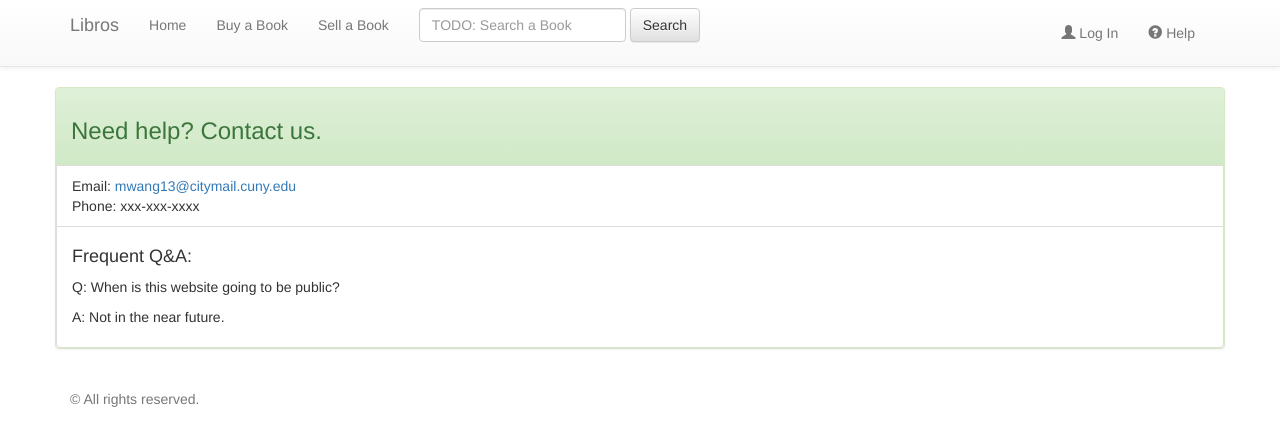
After one commit to Github-Minghui/CSC322-BookMarket, a PHP site: page /help.php in a window 1280 px wide. The commit adds this page. Shown: the top 446 px of the page. Run offline with PHP 8.4, Linux system fonts and the light colour scheme; some libraries are stand-ins or nearby versions.

Commit message:
added help page, and several sign in form on error reporting page

```diff
--- /dev/null
+++ b/help.php
@@ -0,0 +1,11 @@
+<?php
+include 'core/init.php';
+include 'includes/overall/header.php';
+?>
+<!-- Content of page -->
+<div class="panel panel-success">    <!-- Start of Recommandations -->
+	<?php include 'includes/widgets/help.php';	?>
+
+</div>
+
+<?php include 'includes/overall/footer.php';?>
--- a/includes/head.php
+++ b/includes/head.php
@@ -13,7 +13,7 @@
 
 
     <script type="text/javascript" src="angular.min.js"></script>
-    <script type="text/javascript" src="app.js"></script>
+    <script type="text/javascript" src="js/app.js"></script>
     <script src="https://ajax.googleapis.com/ajax/libs/jquery/1.11.1/jquery.min.js"></script>
     <!-- Latest compiled and minified CSS -->
     <link rel="stylesheet" href="https://maxcdn.bootstrapcdn.com/bootstrap/3.3.1/css/bootstrap.min.css">
--- a/includes/header.php
+++ b/includes/header.php
@@ -1,4 +1,4 @@
-<nav class="navbar navbar-default navbar-static-top navbar-inverse" role="navigation">
+<nav class="navbar navbar-default navbar-static-top" role="navigation">
   <div class="container">
     <!-- Brand and toggle get grouped for better mobile display -->
     <div class="navbar-header">
--- a/includes/nav-left.php
+++ b/includes/nav-left.php
@@ -1,7 +1,7 @@
 <form class="navbar-form navbar-left col-md-12" role="search">
 <div class="form-group">
-      <input type="text" class="form-control" placeholder="TODO: Search a Book" disabled>
+      <input type="text" class="form-control" placeholder="TODO: Search a Book">
 </div>
-      <button type="submit" class="btn btn-default" disabled> Search</button>
+      <button type="submit" class="btn btn-default"> Search</button>
 
 </form><!-- /.navbar-left-->
--- a/includes/overall/footer.php
+++ b/includes/overall/footer.php
@@ -3,6 +3,7 @@
 	</div>
   </div>
   </div>
+  	<br>
     <?php include 'includes/footer.php'; ?>
   </body>
 </html>
--- /dev/null
+++ b/includes/widgets/help.php
@@ -0,0 +1,17 @@
+
+
+<div class="panel-heading">
+	<h3>Need help? Contact us.</h3>
+</div>
+
+<li class="list-group-item">
+	Email: <a href="mailto:mwang13@citymail.cuny.edu">mwang13@citymail.cuny.edu</a>
+	<br>
+	Phone: xxx-xxx-xxxx
+</li>
+
+<li class="list-group-item">
+	<h4> Frequent Q&A: </h4>
+	<p> Q: When is this website going to be public?</p>
+	<p> A: Not in the near future.</p>
+</li>
--- a/index.php
+++ b/index.php
@@ -9,8 +9,8 @@ include 'includes/overall/header.php';
      <h3>Welcome to Libro!</h3>
     </div>
   </div>
+    <?php include 'includes/widgets/topRating.php';?>
 	<?php include 'includes/widgets/recommendation.php';?>
-  <?php include 'includes/widgets/topRating.php';?>
 </div>
 
 <div class="col-md-3 col-sm-3 col-xs-12 ">
--- a/js/app.js
+++ b/js/app.js
@@ -27,6 +27,19 @@
 	};
   });
 
+  app.controller('tabs',function(){
+	this.tab=1;
+
+	this.setTab = function(t){
+		this.tab=t;
+	};
+
+	this.isSelected = function(tab){
+		return tab===this.tab;
+	};
+
+  });
+
 
 
 })();
--- a/login_form.php
+++ b/login_form.php
@@ -2,7 +2,7 @@
 include 'core/init.php';
 include 'includes/overall/header.php';
 ?>
-  <div class="col-md-12 col-sm-12">
+  <div class="col-md-6 col-xs-12">
     <div class= "panel panel-primary">
       <div class="panel-heading">
        <h3> Log in Libro</h3>
@@ -21,7 +21,7 @@ include 'includes/overall/header.php';
 	  </li>
 	  <li class="list-group-item">
 		|<a href="register.php"> Join Library today!</a><br>
-		| <a href= "changepassword.php"> Change Password</a><br>
+		|<a href= "changepassword.php"> Change Password</a><br>
 	  </li>
 	</div>
   </div>
--- a/protected.php
+++ b/protected.php
@@ -2,7 +2,7 @@
 include 'core/init.php';
 include 'includes/overall/header.php';
 ?>
-  <div class="col-md-12 col-xs-12">
+  <div class="col-md-9 col-xs-12">
     <div class= "panel panel-default">
       <div class="panel-heading">
        <h3> Sorry, you need to be logged in to do that!</h3>
@@ -13,6 +13,9 @@ include 'includes/overall/header.php';
     </div>
   </div>
 
+<div class="col-md-3 col-sm-3 col-xs-12 ">
+  <?php include 'includes/aside.php';?>
+</div><!-- .col-sm-4 -->
 
 
 <?php include 'includes/overall/footer.php';?>
```
Also changed, not shown: buy.php (+11 -11 lines), includes/widgets/securityQ.php (+7 -0 lines), includes/widgets/topRating.php (+9 -10 lines), login.php (+16 -4 lines), register.php (+26 -11 lines), sell_form.php (+2 -14 lines).
